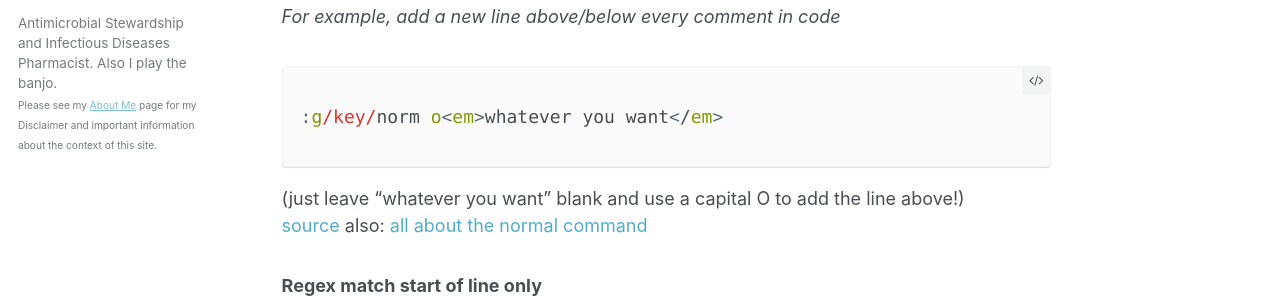
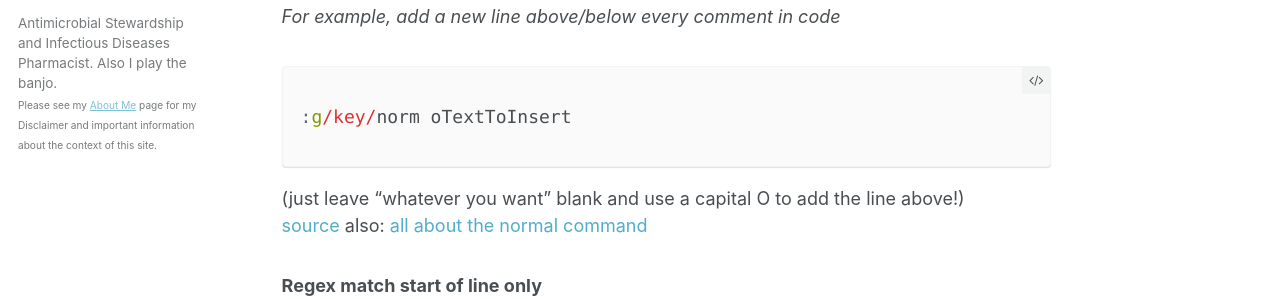
Before and after one commit to BanjoCam/banjocam.github.io, a Jekyll site: the page built from _pages/vim.md, in a window 1280 px wide and 1018 px high. Shown: the part 257-556 px from the top of the window. Built offline with Jekyll 4.4.1, drawn with Linux system fonts in a browser that asks for light colours.

Commit message:
updated vim cheatsheet

```diff
--- a/_pages/vim.md
+++ b/_pages/vim.md
@@ -9,7 +9,7 @@ title: "Vim Cheatsheet"
 ### Add line above or below a certain character
 _For example, add a new line above/below every comment in code_
 {% highlight vim %}
-:g/key/norm o<em>whatever you want</em>
+:g/key/norm oTextToInsert
 {% endhighlight %}
 (just leave "whatever you want" blank and use a capital O to add the line above!)
 [source](https://stackoverflow.com/questions/9027159/search-for-string-and-add-line-in-vi-vim) also: [all about the normal command](http://learnvimscriptthehardway.stevelosh.com/chapters/29.html)
```
